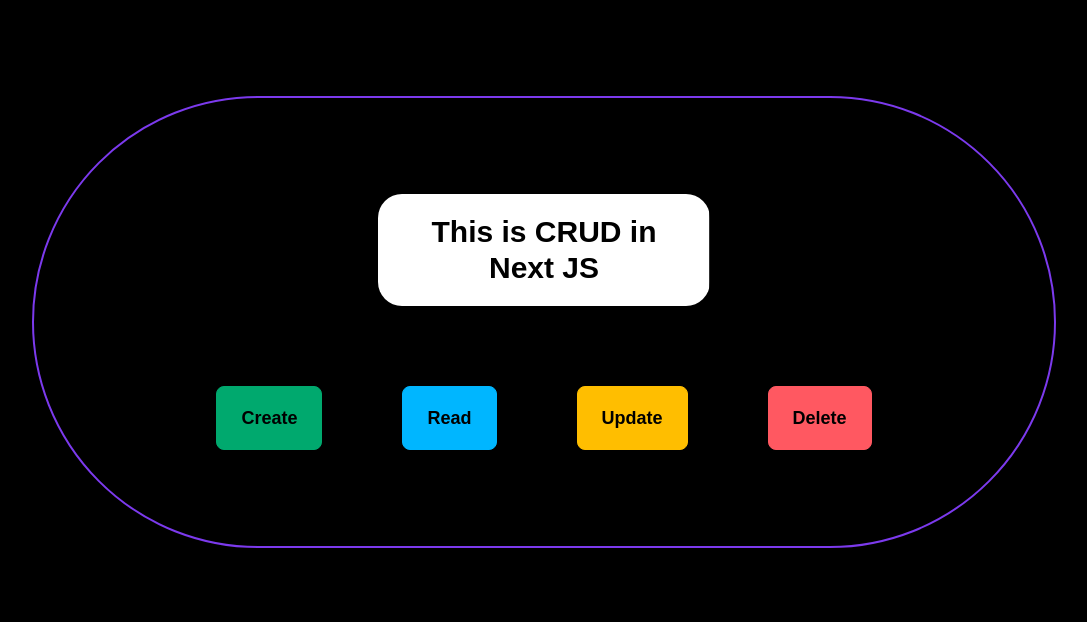
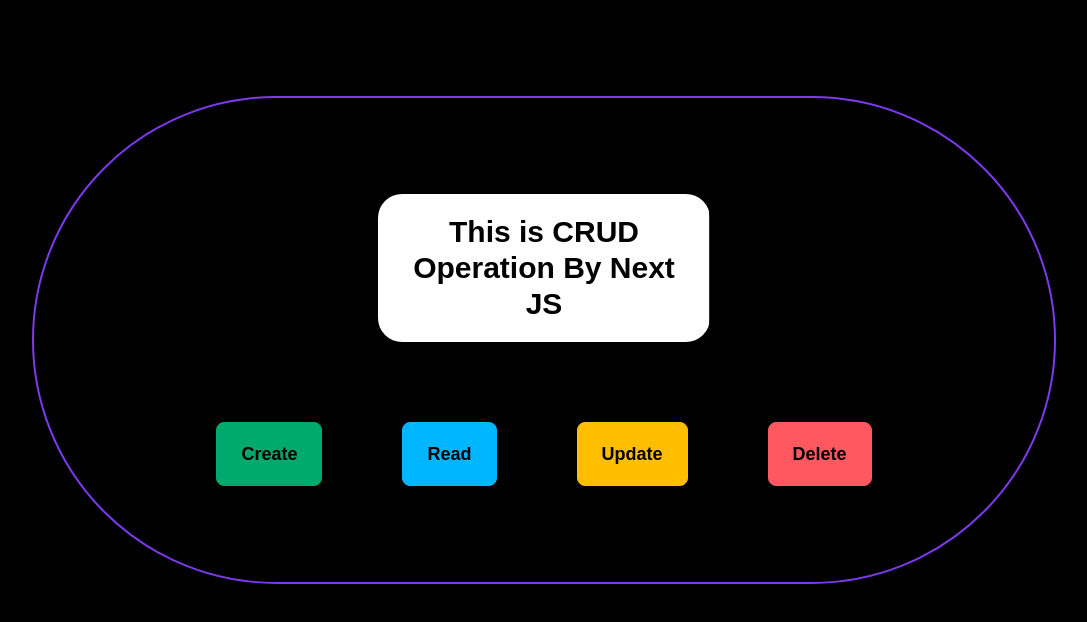
Before and after one commit to Shakib-Shajid/next_crud, a Next.js app: page / in a window 1280 px wide. Shown: the top 622 px of the page, without its empty margins (96-1183 px from the left). Built offline with nearby package versions, Linux system fonts and the light colour scheme.

Commit message:
text updated for home page

```diff
--- a/src/app/delete/page.jsx
+++ b/src/app/delete/page.jsx
@@ -1,4 +1,5 @@
 import getAllPosts from "@/lib/getAllPost";
+import Link from "next/link";
 
 const page = async() => {
 
--- a/src/app/page.js
+++ b/src/app/page.js
@@ -6,7 +6,7 @@
       <div className="text-center rounded-full border-violet-600 border-2 flex flex-col items-center w-[80%] mx-auto p-24">
         <h3 className="text-3xl font-bold text-black inline-block p-5 rounded-3xl w-[40%] mb-20 bg-teal-600
                bg-hover-slow-transition transition duration-1500">
-          This is CRUD in Next JS
+          This is CRUD Operation By Next JS
         </h3>
         <Details />
       </div>
```
